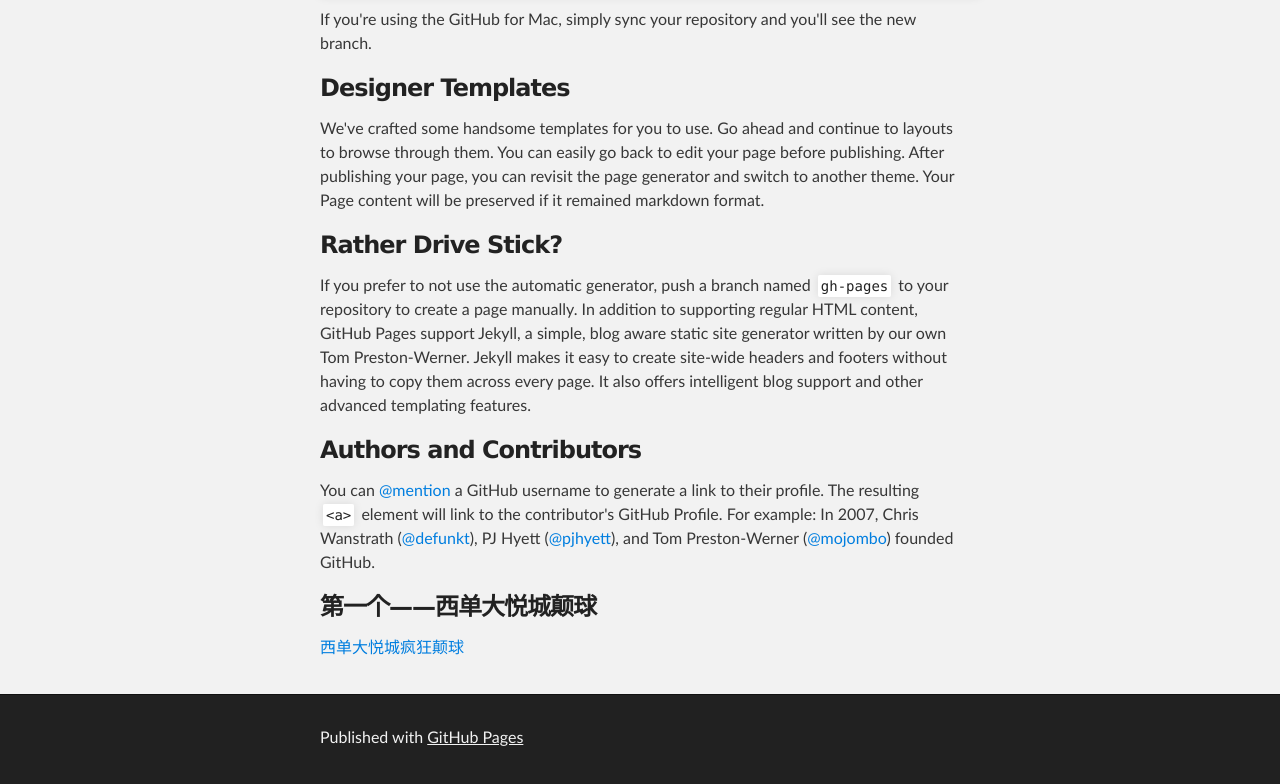
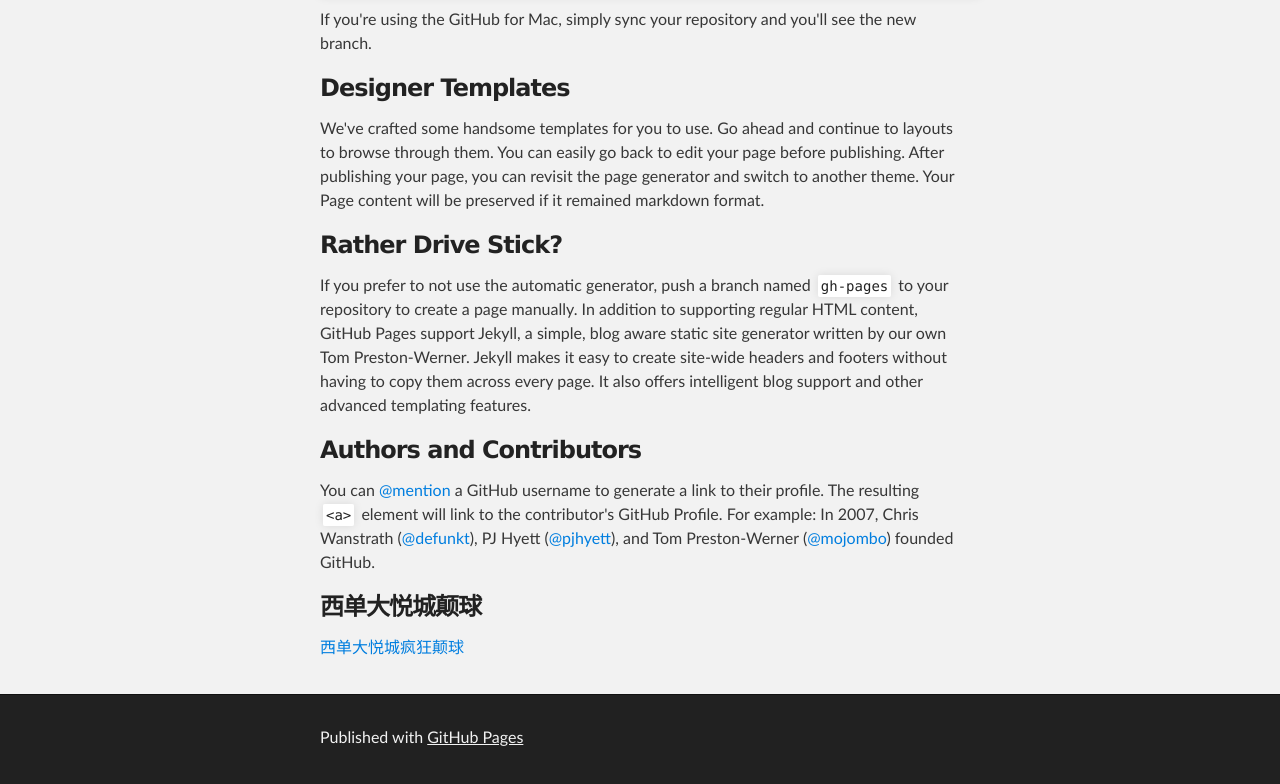
Before and after one commit to ouyangtianzuo/ouyangtianzuo.github.com, a plain HTML site: page index.html in a window 1280 px wide. Shown: the part 473-1257 px from the top of the page. Drawn offline with Linux system fonts and the light colour scheme.

Commit message:
改改格式

```diff
--- a/index.html
+++ b/index.html
@@ -54,8 +54,7 @@ $ git checkout gh-pages
 
 <p>You can <a href="https://github.com/blog/821" class="user-mention">@mention</a> a GitHub username to generate a link to their profile. The resulting <code>&lt;a&gt;</code> element will link to the contributor's GitHub Profile. For example: In 2007, Chris Wanstrath (<a href="https://github.com/defunkt" class="user-mention">@defunkt</a>), PJ Hyett (<a href="https://github.com/pjhyett" class="user-mention">@pjhyett</a>), and Tom Preston-Werner (<a href="https://github.com/mojombo" class="user-mention">@mojombo</a>) founded GitHub.</p>
 
-<h3>
-第一个——西单大悦城颠球</h3>
+<h3>西单大悦城颠球</h3>
 
 <p> <a href="http://ouyangtianzuo.github.io/playball">西单大悦城疯狂颠球</a> </p>
       </section>
```
